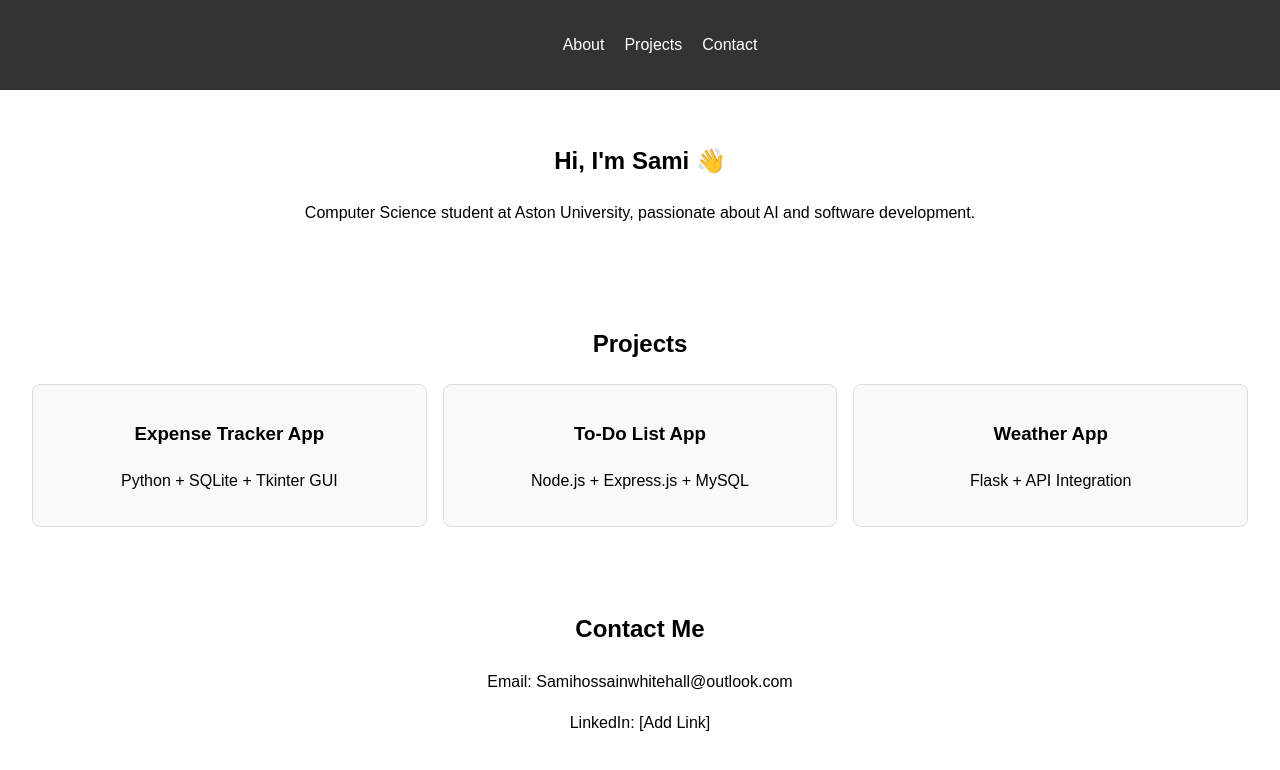
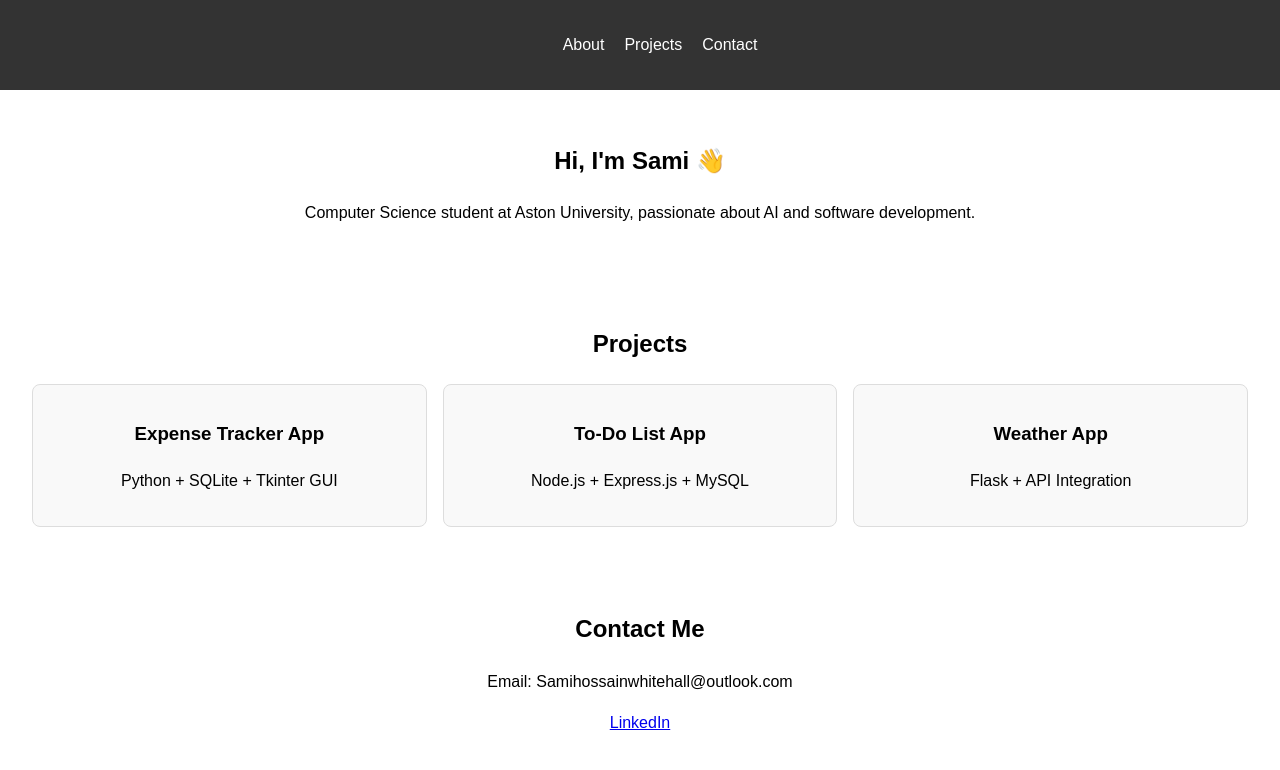
Before and after one commit to spami-sh/portfolio, a plain HTML site: page index.html in a window 1280 px wide. Drawn offline with Linux system fonts and the light colour scheme.

Commit message:
Update index.html

```diff
--- a/index.html
+++ b/index.html
@@ -47,7 +47,7 @@
   <section id="contact">
     <h2>Contact Me</h2>
     <p>Email: Samihossainwhitehall@outlook.com</p>
-    <p>LinkedIn: [Add Link]</p>
+    <a href="https://www.linkedin.com/in/sami-hossain-394580267/">LinkedIn</a>
   </section>
 
   <script src="script.js"></script>
```
